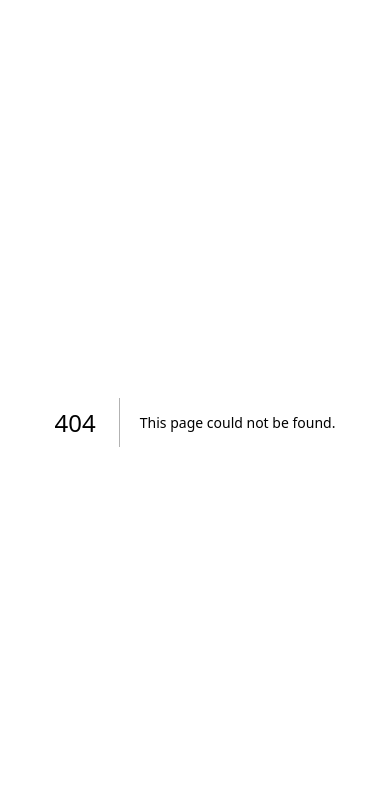
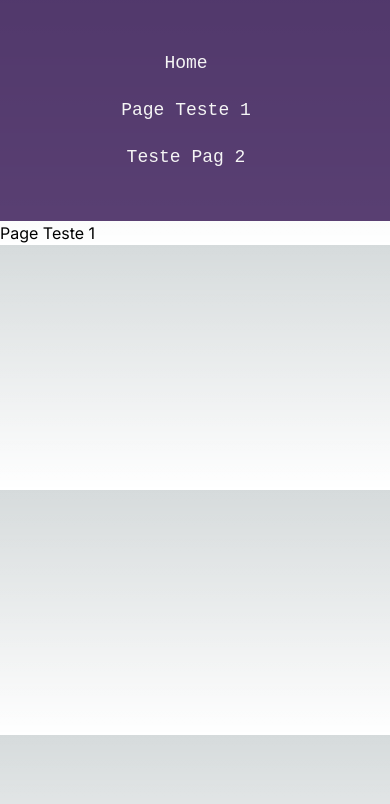
Before and after one commit to jonaszeferino/testeNext13, a Next.js app: page /pageTeste1 in a window 390 px wide. Before the commit this address had no page. Shown: the top 804 px of the page. Built offline with nearby package versions, Linux system fonts and the light colour scheme.

Commit message:
page organization with next.js 13

```diff
--- a/app/layout.tsx
+++ b/app/layout.tsx
@@ -1,5 +1,7 @@
 import './globals.css'
 import { Inter } from 'next/font/google'
+import Navbar from "../components/Navbar";
+
 
 const inter = Inter({ subsets: ['latin'] })
 
@@ -15,7 +17,10 @@ export default function RootLayout({
 }) {
   return (
     <html lang="en">
-      <body className={inter.className}>{children}</body>
-    </html>
+    <body className={inter.className}>
+      <Navbar />
+      {children}
+    </body>
+  </html>
   )
 }
--- a/app/pageTeste/page.tsx
+++ b/app/pageTeste1/page.tsx
@@ -3,6 +3,6 @@ export default function Home() {
     return (
 
 
-      <>Page Teste</>
+      <>Page Teste 1</>
     )
   }
--- /dev/null
+++ b/components/Navbar.tsx
@@ -0,0 +1,21 @@
+import Link from "next/link";
+import styles from "../styles/Navbar.module.css";
+
+export default function Navbar() {
+  return (
+    <nav className={styles.navbar}>
+      <ul>
+        <li>
+          <Link href="/">Home</Link>
+        </li>
+        <li>
+          <Link href="/pageTeste1">Page Teste 1</Link>
+          <ul></ul>
+        </li>
+        <li>
+          <Link href="/pageTeste2">Teste Pag 2</Link>
+        </li>
+      </ul>
+    </nav>
+  );
+}
--- a/package.json
+++ b/package.json
@@ -16,6 +16,7 @@
     "eslint": "8.41.0",
     "eslint-config-next": "13.4.4",
     "next": "13.4.4",
+    "next-link": "^2.0.0",
     "postcss": "8.4.24",
     "react": "18.2.0",
     "react-dom": "18.2.0",
--- /dev/null
+++ b/styles/Navbar.module.css
@@ -0,0 +1,96 @@
+@media only screen and (max-width: 768px) {
+  .navbar {
+    flex-direction: column;
+    align-items: center;
+  }
+
+  .navbar li {
+    width: 100%;
+    text-align: center;
+    padding: 10px 0;
+  }
+
+  .navbar li:last-child {
+    border-bottom: none;
+  }
+
+  .navbar a {
+    margin-right: 0;
+    margin-bottom: 10px;
+  }
+}
+/*Como estava dia 28/03/23*/
+/* .navbar {
+  list-style-type: none;
+  font-family: "JetBrains Mono", monospace;
+  font-size: large;
+  display: flex;
+ background-image: linear-gradient(to right, #311150, #141315);
+  padding: 40px 20px;
+  margin-top: 0%;
+  text-align: center;
+  justify-content: center;
+}
+
+.navbar a {
+  list-style-type: none;
+  color: whitesmoke;
+  margin-right: 1em;
+  text-decoration: none;
+  transition: 0.3s;
+  text-align: center;
+}
+
+.navbar a:hover {
+  list-style-type: none;
+  color: rgb(147, 121, 205);
+  text-align: center;
+} */
+
+.navbar {
+  list-style-type: none;
+  font-family: "JetBrains Mono", monospace;
+  font-size: large;
+  display: flex;
+  background-color: rgba(49, 17, 80, 0.8);
+  padding: 40px 20px;
+  margin-top: 0%;
+  text-align: center;
+  justify-content: center;
+}
+
+.navbar a {
+  list-style-type: none;
+  color: whitesmoke;
+  margin-right: 1em;
+  text-decoration: none;
+  transition: 0.3s;
+  text-align: center;
+}
+
+.navbar a:hover {
+  list-style-type: none;
+  color: rgb(147, 121, 205);
+  text-align: center;
+}
+
+@media (max-width: 100%) {
+  .navbar {
+    flex-direction: column;
+    align-items: center;
+  }
+
+  .navbar li {
+    display: block;
+    border: none;
+    text-align: center;
+    height: auto;
+    padding: 10px 0;
+  }
+
+  .navbar li:last-child {
+    border-bottom: 1px solid white;
+  }
+}
+
+/*Teste*/
```
Also changed, not shown: 1 other file (tests, documents, lock files or other folders).
